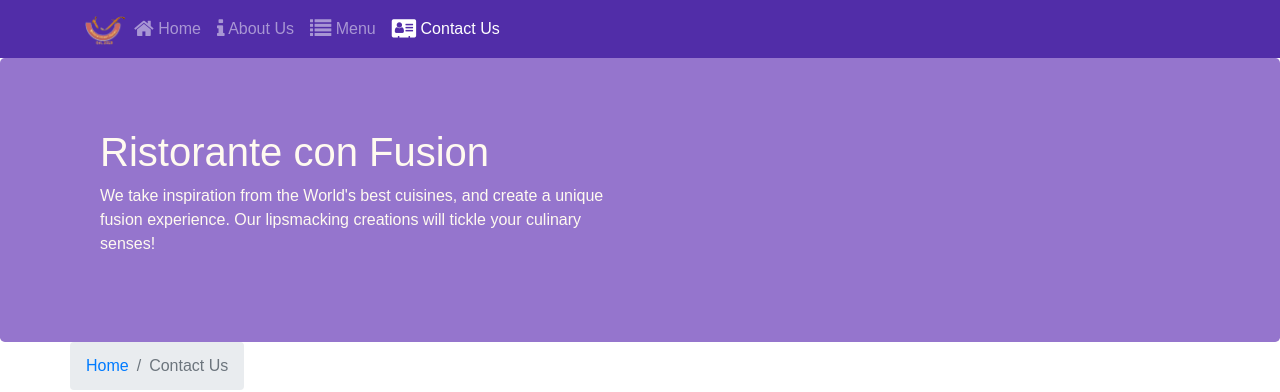
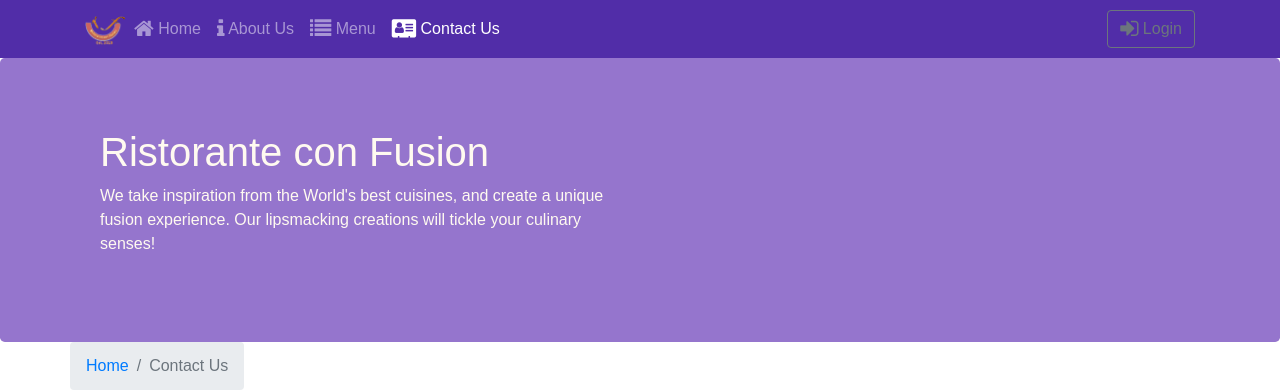
Before and after one commit to mrquatsch/FrontendWebDev-React, a React (Create React App) app: page /contactus in a window 1280 px wide. Shown: the top 392 px of the page. Built offline with nearby package versions, Linux system fonts and the light colour scheme.

Commit message:
Uncontrolled forms

```diff
--- a/src/components/ContactComponent.js
+++ b/src/components/ContactComponent.js
@@ -1,5 +1,5 @@
 import React, {Component} from 'react';
-import { Breadcrumb, BreadcrumbItem, Button, Form, FormGroup, Label, Input, Col, Row, FormFeedback } from 'reactstrap';
+import { Breadcrumb, BreadcrumbItem, Button, Form, FormGroup, Label, Input, Col, FormFeedback } from 'reactstrap';
 import { Link } from 'react-router-dom';
 
 class Contact extends Component {
--- a/src/components/HeaderComponent.js
+++ b/src/components/HeaderComponent.js
@@ -1,15 +1,20 @@
 import React, { Component } from 'react';
-import { Nav, Navbar, NavbarBrand, NavbarToggler, Collapse, NavItem, Jumbotron } from 'reactstrap';
+import { Nav, Navbar, NavbarBrand, NavbarToggler, Collapse, NavItem, Jumbotron,
+    Button, Modal, ModalHeader, ModalBody, Form, FormGroup, Input, Label } from 'reactstrap';
 import { NavLink } from 'react-router-dom';
 
 class Header extends Component {
     constructor(props) {
         super(props);
 
+        this.state = {
+            isNavOpen: false,
+            isModalOpen: false
+        };
+
         this.toggleNav = this.toggleNav.bind(this);
-        this.state = {
-          isNavOpen: false
-        };
+        this.toggleModal = this.toggleModal.bind(this);
+        this.handleLogin = this.handleLogin.bind(this);
       }
 
       toggleNav() {
@@ -18,9 +23,22 @@
         });
       }
 
+      toggleModal() {
+        this.setState({
+          isModalOpen: !this.state.isModalOpen
+        });
+      }
+
+      handleLogin(event) {
+          this.toggleModal();
+          alert("Username: " + this.username.value + " Password: " + this.password.value +
+          " Remember: " + this.remember.checked);
+          event.preventDefault();
+      }
+
     render() {
         return(
-            <div>
+            <React.Fragment>
                 <Navbar dark expand="md">
                     <div className="container">
                         <NavbarToggler onClick={this.toggleNav} />
@@ -40,6 +58,13 @@
                                     <NavLink className="nav-link" to='/contactus'><span className="fa fa-address-card fa-lg"></span> Contact Us</NavLink>
                                 </NavItem>
                             </Nav>
+                            <Nav className="ml-auto" navbar>
+                                <NavItem>
+                                    <Button outline onClick={this.toggleModal}>
+                                        <span className="fa fa-sign-in fa-lg"></span> Login
+                                    </Button>
+                                </NavItem>
+                            </Nav>
                         </Collapse>
                     </div>
                 </Navbar>
@@ -53,7 +78,29 @@
                         </div>
                     </div>
                 </Jumbotron>
-            </div>
+                <Modal isOpen={this.state.isModalOpen} toggle={this.toggleModal}>
+                    <ModalHeader toggle={this.toggleModal}>Login</ModalHeader>
+                    <ModalBody>
+                        <Form onSubmit={this.handleLogin}>
+                            <FormGroup>
+                                <Label htmlFor="username">Username</Label>
+                                <Input type="text" id="username" name="username" innerRef={(input) => this.username = input}/>
+                            </FormGroup>
+                            <FormGroup>
+                                <Label htmlFor="password">Password</Label>
+                                <Input type="password" id="password" name="password" innerRef={(input) => this.password = input}/>
+                            </FormGroup>
+                            <FormGroup check>
+                                <Label check>
+                                    <Input type="checkbox" name="remember" innerRef={(input) => this.remember = input}/>
+                                    Remember me
+                                </Label>
+                            </FormGroup>
+                            <Button type="submit" value="submit" className="primary">Login</Button>
+                        </Form>
+                    </ModalBody>
+                </Modal>
+            </React.Fragment>
         );
     }
 }
```
Lines whose indentation alone changed are shown as unchanged.
